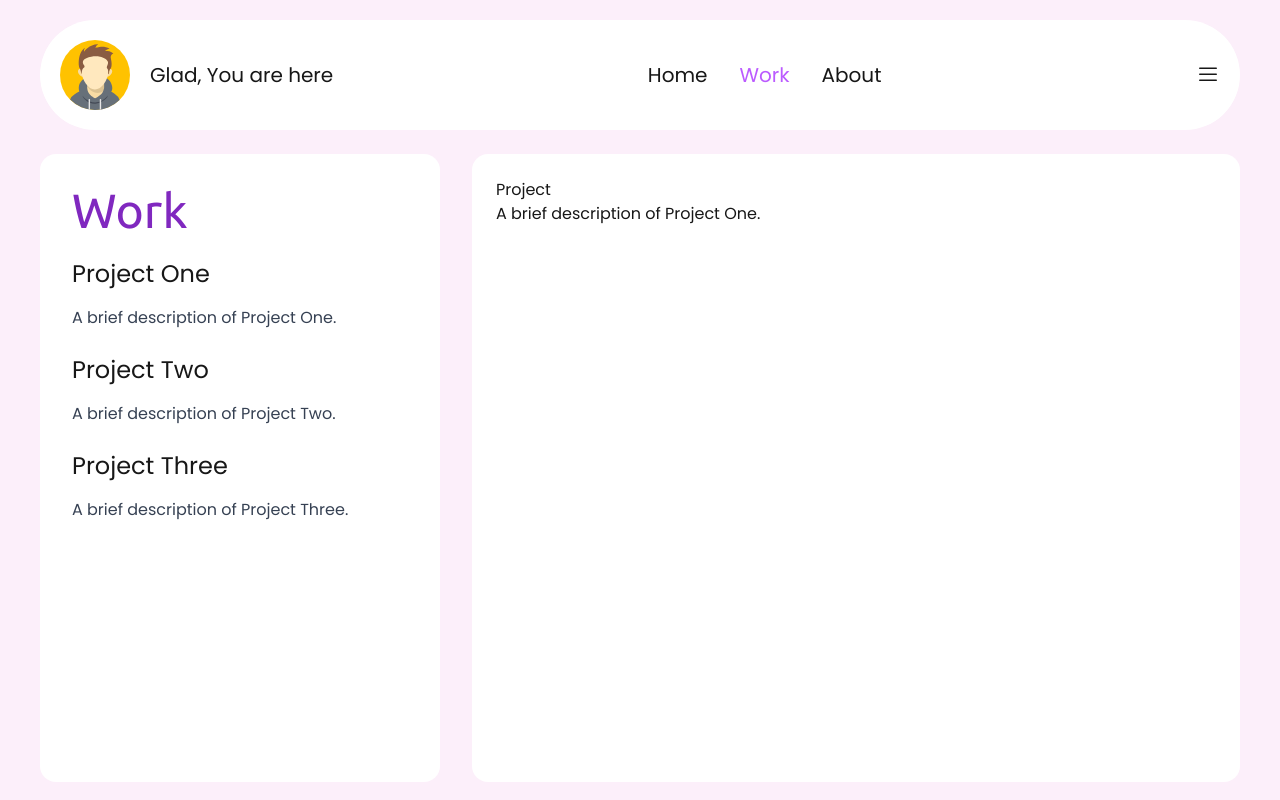
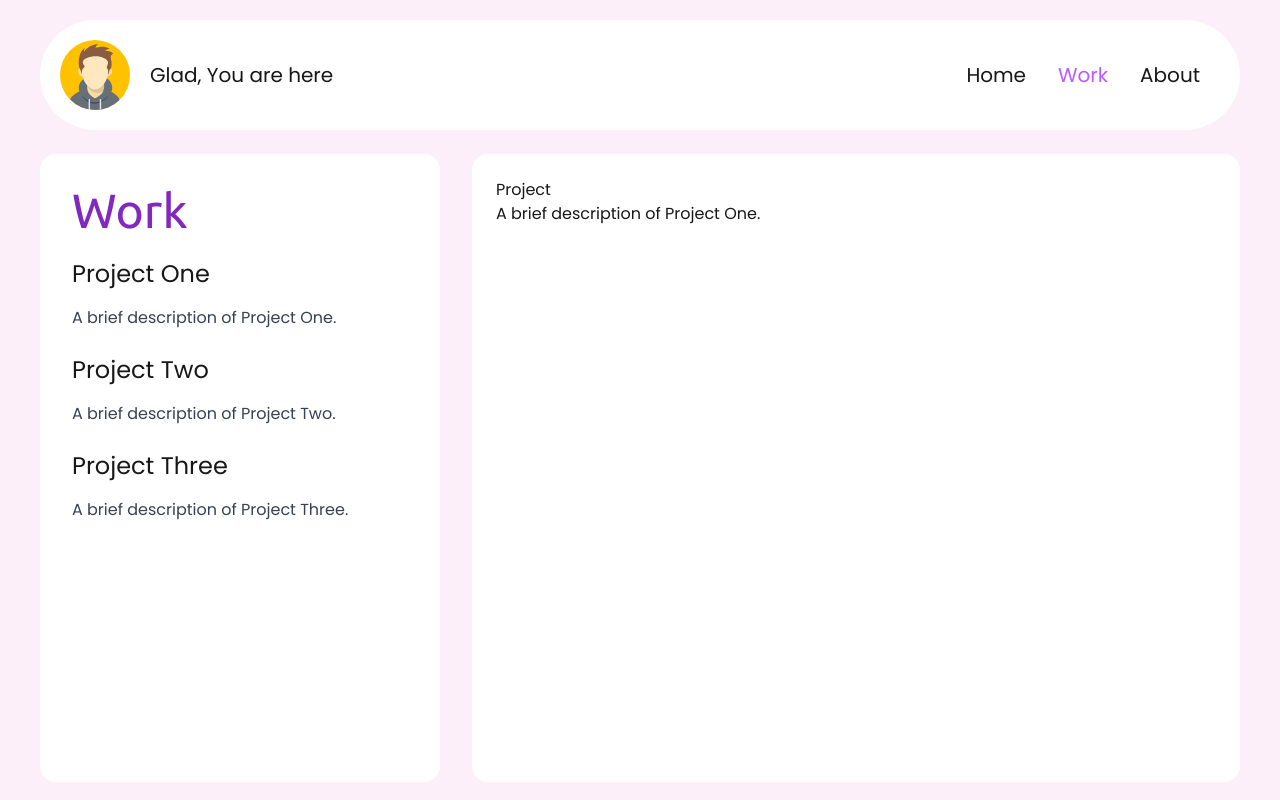
Before and after one commit to AmarjitKaranSharma/next-portfolio, a Next.js app: page /work/1 in a window 1280 px wide. Built offline with nearby package versions, Linux system fonts and the light colour scheme.

Commit message:
navbar fixes

```diff
--- a/src/components/navbar.tsx
+++ b/src/components/navbar.tsx
@@ -49,7 +49,7 @@ export default function NavigationBar() {
           About
         </Link>
       </section>
-      <button onClick={() => setMenuOpen(!menuOpen)}>
+      <button className="sm:hidden" onClick={() => setMenuOpen(!menuOpen)}>
         <svg
           xmlns="http://www.w3.org/2000/svg"
           fill="none"
```
